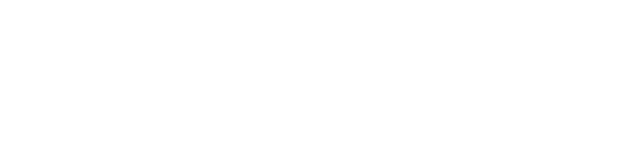
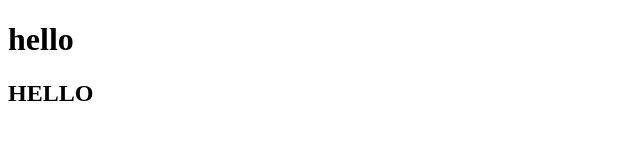
Before and after one commit to LINJURAJAN/PORTFOLIO, a plain HTML site: page index.html in a window 1280 px wide. Shown: the whole page, without its empty margins (0-640 px from the left). Drawn offline with Linux system fonts and the light colour scheme.

Commit message:
added h2

```diff
--- a/index.html
+++ b/index.html
@@ -6,6 +6,7 @@
     <title>Document</title>
 </head>
 <body>
-
+    <h1>hello</h1>
+    <h2>HELLO</h2>
 </body>
 </html>
```
